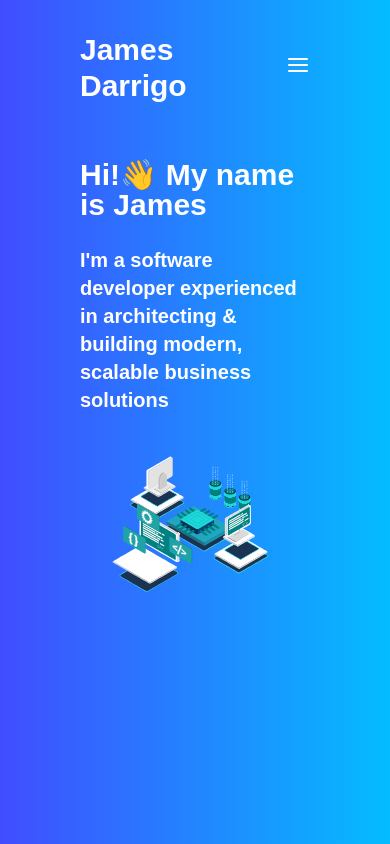
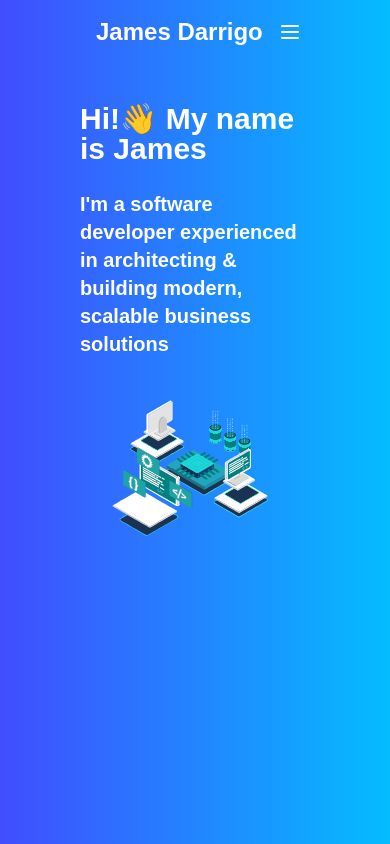
Before and after one commit to Jamesdarrigo29/Portfolio, a Next.js app: page / in a window 390 px wide. Shown: the top 844 px of the page. Built offline with nearby package versions, Linux system fonts and the light colour scheme.

Commit message:
styles + navbar updates

```diff
--- a/src/components/Header.jsx
+++ b/src/components/Header.jsx
@@ -1,68 +1,95 @@
-import React, { useState } from "react";
-import { FiMenu, FiX } from "react-icons/fi";
+import React, { useState } from 'react';
 
-export default function Header() {
-    const [isMenuOpen, setIsMenuOpen] = useState(false);
+export default function NavBar() {
+  const [isMobileMenuOpen, setIsMobileMenuOpen] = useState(false);
 
-    const toggleMenu = () => {
-      setIsMenuOpen(!isMenuOpen);
+  const toggleMobileMenu = () => {
+    setIsMobileMenuOpen(!isMobileMenuOpen);
   };
+
   return (
-        <nav className="flex items-center justify-between bg-gray-800 py-4 pt-8">
-            <div className="flex items-center">
-                <a href="" className="text-black text-3xl font-bold">
+    <nav className="bg-gray-800">
+      <div className="max-w-7xl mx-auto px-4 sm:px-6 lg:px-8">
+        <div className="flex items-center justify-between h-16">
+          {/* Logo */}
+          <div className="flex-shrink-0">
+            <a href="#" className="text-white text-2xl font-semibold">
               James Darrigo
             </a>
           </div>
-                <div className="flex items-center">
-                <div className="hidden md:block">
-                    {/* Render navigation links for larger screens */}
-                    <a href="" className="text-black px-4">
-                    Home
-                    </a>
-                    <a href="" className="text-black px-4">
+
+          {/* Mobile Menu Button */}
+          <div className="flex items-center -mr-2 sm:hidden">
+            <button
+              onClick={toggleMobileMenu}
+              type="button"
+              className="text-gray-500 hover:text-white focus:outline-none focus:text-white"
+            >
+              <svg
+                className="h-6 w-6"
+                fill="none"
+                viewBox="0 0 24 24"
+                stroke="currentColor"
+              >
+                <path
+                  strokeLinecap="round"
+                  strokeLinejoin="round"
+                  strokeWidth={2}
+                  d="M4 6h16M4 12h16M4 18h16"
+                ></path>
+              </svg>
+            </button>
+          </div>
+          <div className="hidden sm:flex text-xl sm:items-center">
+            <a
+              href="#"
+              className="hover:bg-gray-700 px-3 py-2 rounded-md font-medium"
+            >
               About
             </a>
-                    <a href="" className="text-black px-4">
-                    Services
-                    </a>
-                    <a href="" className="text-black px-4">
+            <a
+              href="#"
+              className="hover:bg-gray-700 px-3 py-2 rounded-md font-medium"
+            >
               Contact
             </a>
-                </div>
-                <div className="md:hidden">
-                    {/* Render burger menu icon for smaller screens */}
-                    <button
-                        onClick={toggleMenu}
-                        className="text-black focus:outline-none"
+            <a
+              href="#"
+              className="hover:bg-gray-700 px-3 py-2 rounded-md font-medium"
             >
-                    {isMenuOpen ? (
-                        <FiX className="text-2xl" />
-                    ) : (
-                        <FiMenu className="text-2xl" />
-                    )}
-                    </button>
-                </div>
-            </div>
-            {isMenuOpen && (
-                <div className="md:hidden">
-                    {/* Render dropdown menu for smaller screens */}
-                    <div className="bg-dark py-2 px-4">
-                    <a href="" className="block text-black py-2">
-                        Home
-                    </a>
-                    <a href="" className="block text-black py-2">
-                        About
-                    </a>
-                    <a href="" className="block text-black py-2">
               Services
-                    </a>
-                    <a href="" className="block text-black py-2">
-                        Contact
             </a>
           </div>
         </div>
-            )}
+      </div>
+
+      {/* Mobile Menu */}
+      <div
+        className={`sm:hidden transition-all duration-300 ${
+          isMobileMenuOpen ? 'h-auto' : 'h-0'
+        } overflow-hidden`}
+      >
+        <div className="px-2 pt-2 pb-3 space-y-1">
+          <a
+            href="#"
+            className="text-gray-300 hover:bg-gray-700 block px-3 py-2 rounded-md text-base font-medium"
+          >
+            About
+          </a>
+          <a
+            href="#"
+            className="text-gray-300 hover:bg-gray-700 block px-3 py-2 rounded-md text-base font-medium"
+          >
+            Contact
+          </a>
+          <a
+            href="#"
+            className="text-gray-300 hover:bg-gray-700 block px-3 py-2 rounded-md text-base font-medium"
+          >
+            Services
+          </a>
+        </div>
+      </div>
     </nav>
   );
-  }
+};
```
Also changed, not shown: src/styles/Home.module.css (+7 -0 lines). Lines whose indentation alone changed are shown as unchanged.
